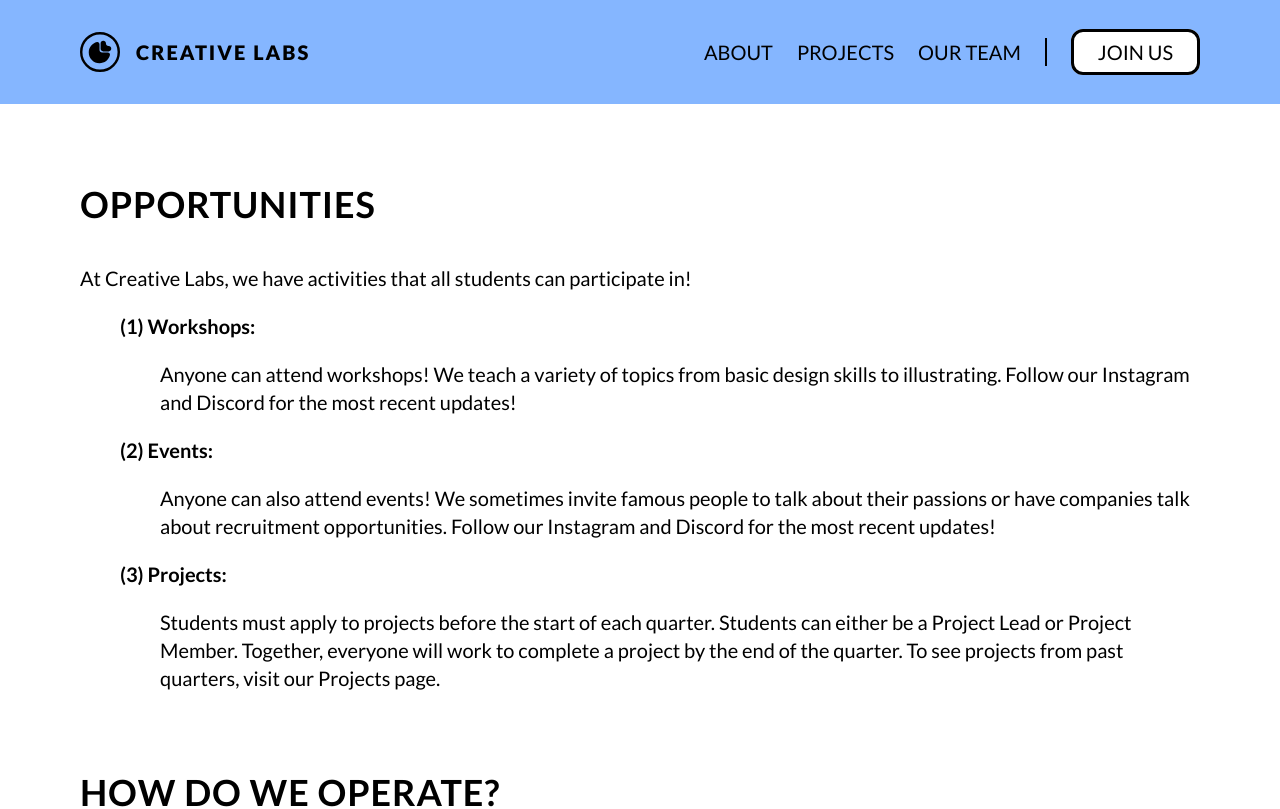
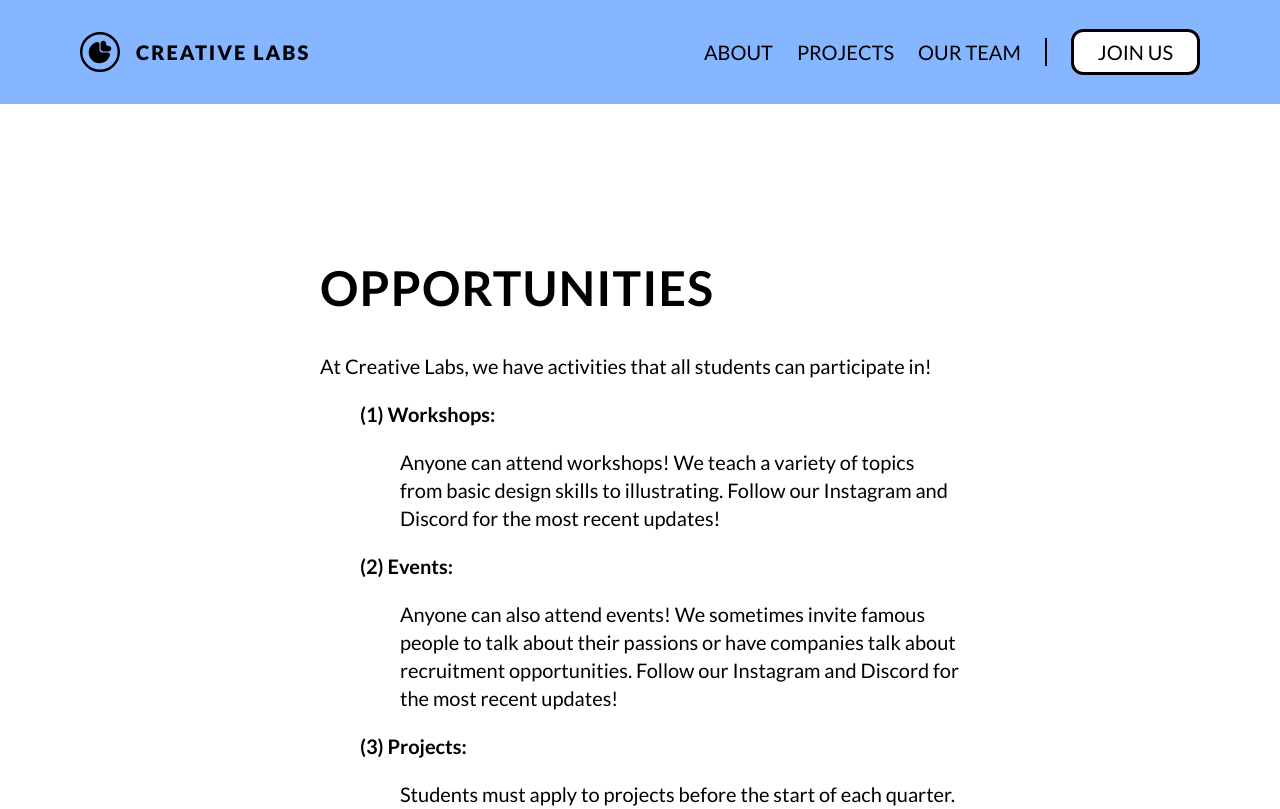
Before and after one commit to UCLA-Creative-Labs/sunshine, a Next.js app: page /join in a window 1280 px wide. Shown: the top 809 px of the page. Built offline with nearby package versions, Linux system fonts and the light colour scheme.

Commit message:
create ContentSection component, add public media, update layout

```diff
--- a/src/app/(root)/HomepageContent/HomepageSection.tsx
+++ /dev/null
@@ -1,21 +0,0 @@
-import { Lato } from "next/font/google"
-
-const lato = Lato({ weight: '700', subsets: ['latin'] });
-
-interface HomepageSectionProps {
-    title?: string,
-    children?: React.ReactNode
-}
-
-export default function HomepageSection({ title, children } : HomepageSectionProps) {
-    return (
-    <div className="p-10 sm:p-20 xl:px-60 lg:py-20 space-y-10">
-        <h1 className={ `text-center md:text-start text-5xl tracking-wide ${lato.className}` }>
-            {title}
-        </h1>
-        <div className="flex flex-col space-y-8 md:space-y-0 md:flex-row md:space-x-16">
-            { children }
-        </div>
-    </div>
-    )
-}
--- a/src/app/(root)/HomepageContent/index.tsx
+++ b/src/app/(root)/HomepageContent/index.tsx
@@ -1,10 +1,10 @@
+import ContentSection from "@/components/ContentSection"
 import GenericCard from "@/components/GenericCard"
-import HomepageSection from "./HomepageSection"
 
 export default function HomepageContent() {
     return (
         <div className="text-black min-w-full divide-y-2 divide-black">
-            <HomepageSection
+            <ContentSection
                 title="ABOUT"
             >
                 <GenericCard
@@ -19,8 +19,8 @@ export default function HomepageContent() {
                     description="Just some UCLA kids with skills in dev, design, and project management trying to make something cool, together. We were founded on the dream that with the right group of people, any idea can come to life."
                     className="md:w-1/2"
                 />
-            </HomepageSection>
-            <HomepageSection
+            </ContentSection>
+            <ContentSection
                 title="PROJECTS"
             >
                 <GenericCard
@@ -41,7 +41,7 @@ export default function HomepageContent() {
                     description="Kick off the holiday season with our brand new projects."
                     className="md:w-1/3"
                 />
-            </HomepageSection>
+            </ContentSection>
         </div>
     )
 }
--- a/src/app/layout.tsx
+++ b/src/app/layout.tsx
@@ -17,7 +17,9 @@ export default function RootLayout({
   return (
     <html lang="en">
       <link rel="icon" href="/favicon.ico" sizes="any" />
-      <body className={lato.className}>{children}</body>
+      <body className={lato.className}>
+        {children}
+      </body>
     </html>
   )
 }
--- a/src/components/ContentSection.tsx
+++ b/src/components/ContentSection.tsx
@@ -5,14 +5,13 @@ const lato = Lato({ weight: '700', subsets: ['latin'] });
 interface ContentSectionProps {
     title?: string,
     children?: React.ReactNode,
-    centerText?: boolean,
-    titleClassName?: string
+    centerText?: boolean
 }
 
-export default function ContentSection({ title, children, centerText=false, titleClassName="text-2xl md:text-4xl" } : ContentSectionProps) {
+export default function ContentSection({ title, children, centerText=false } : ContentSectionProps) {
     return (
-    <div className="space-y-10">
-        <h1 className={ `text-center ${!centerText && "md:text-start"} ${titleClassName} tracking-wide ${lato.className}` }>
+    <div className="p-10 sm:p-20 xl:px-60 lg:py-20 space-y-10">
+        <h1 className={ `text-center ${!centerText && "md:text-start"} text-5xl tracking-wide ${lato.className}` }>
             {title}
         </h1>
         <div className="flex flex-col space-y-8 md:space-y-0 md:flex-row md:space-x-16">
```
